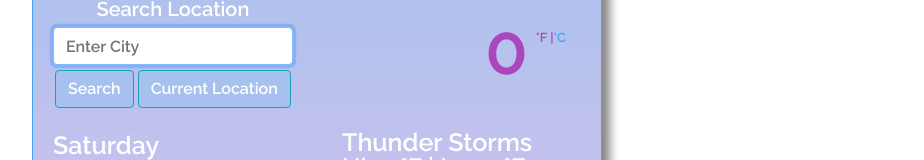
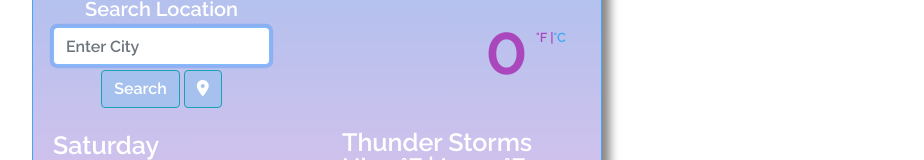
Before and after one commit to djdaniray/weather-react, a React (Create React App) app: page / in a window 1280 px wide. Shown: the part 145-305 px from the top of the page, without its empty margins (323-1247 px from the left). Built offline with nearby package versions, Linux system fonts and the light colour scheme; no server answers.

Commit message:
added current location icon

```diff
--- a/src/Search.js
+++ b/src/Search.js
@@ -42,7 +42,7 @@ export default function Search() {
           className="btn btn-info current"
           id="current-location"
         >
-          Current Location
+          <i class="fas fa-map-marker-alt"></i>
         </button>
       </form>
     </div>
--- a/src/Temperature.css
+++ b/src/Temperature.css
@@ -13,6 +13,7 @@
 }
 .App img {
   margin-left: -15px;
+  width: 120px;
 }
 .App .active {
   color: #ab47bc;
```
Also changed, not shown: 1 other file (tests, documents, lock files or other folders).
